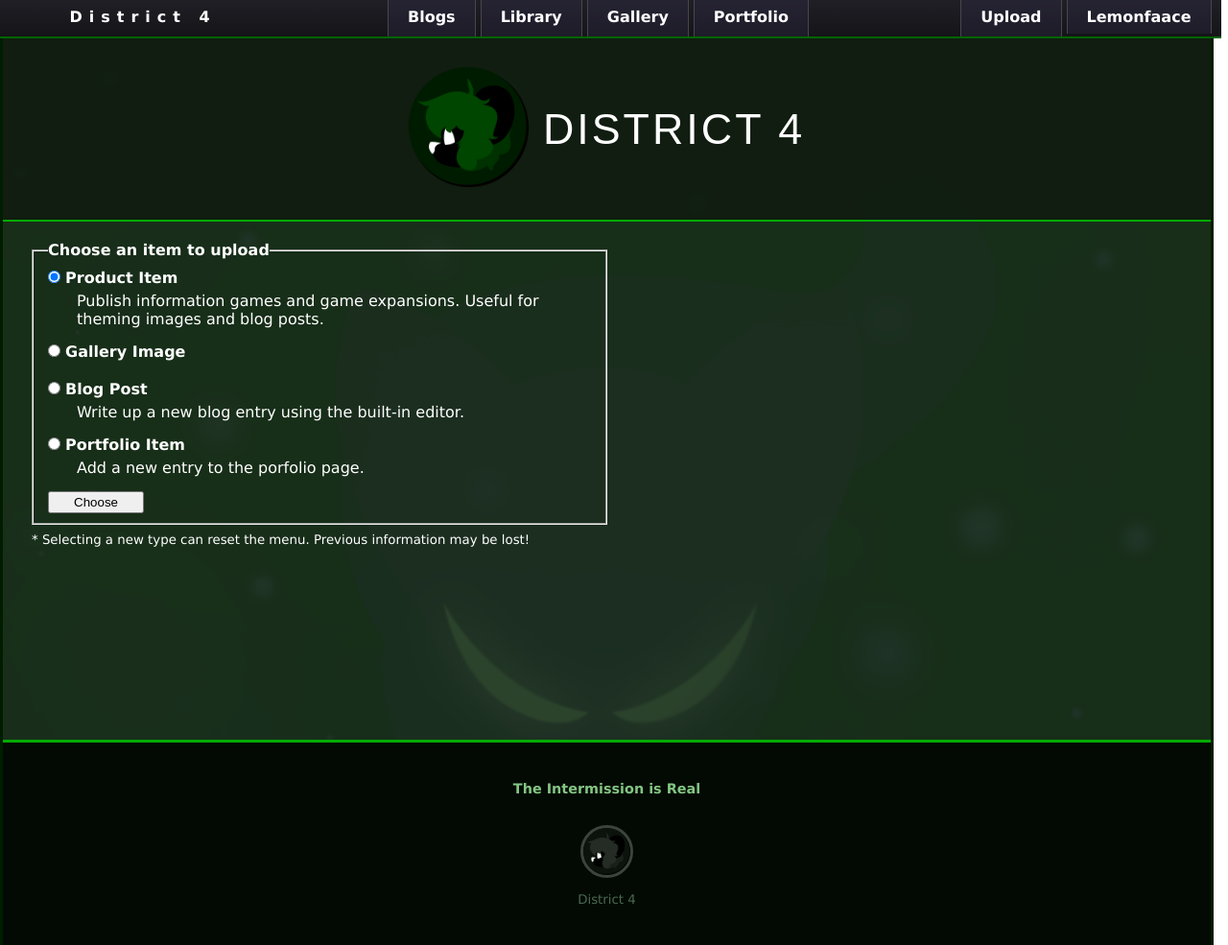
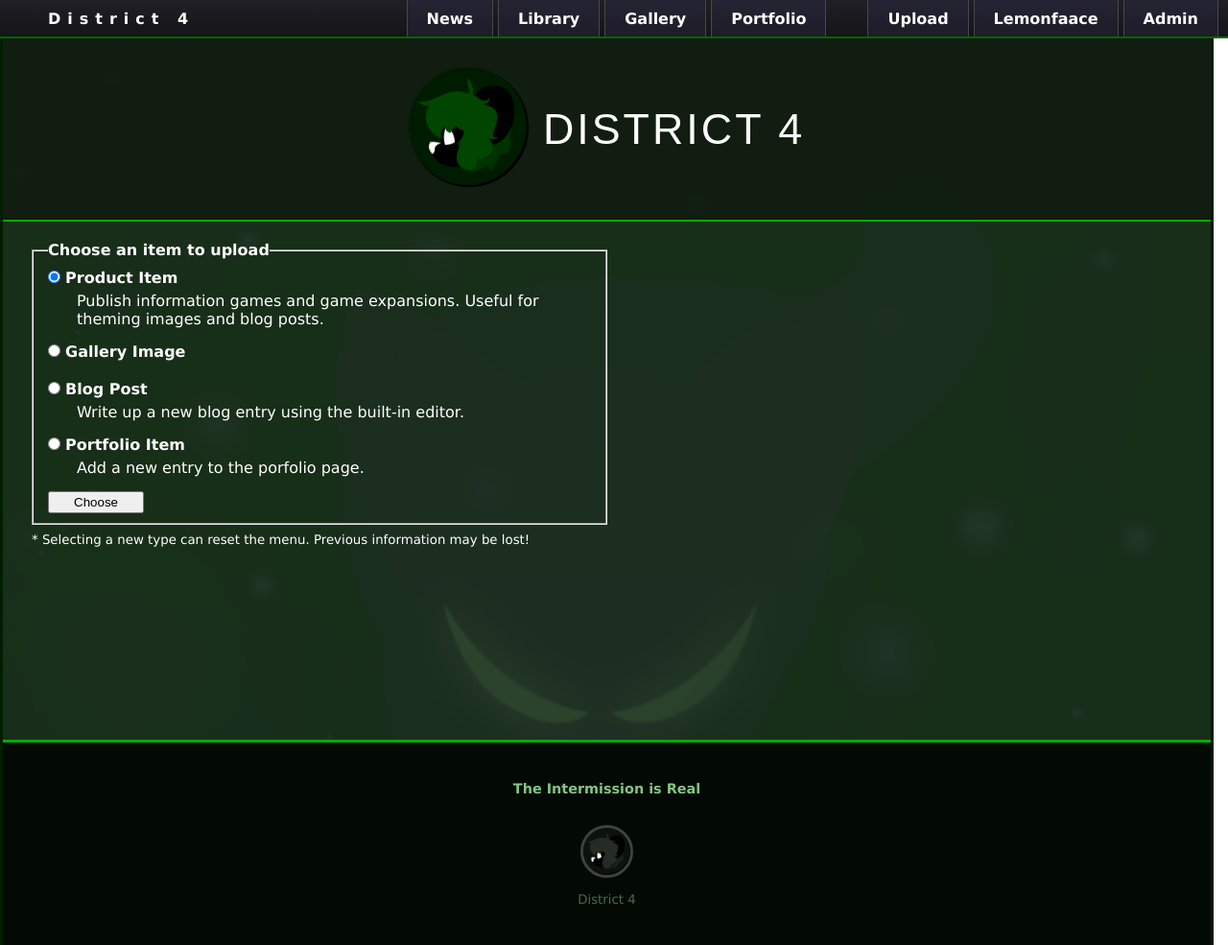
Before and after one commit to JASteads/D4311-Website, a website built with Vite: page src/upload.html in a window 1280 px wide. Shown: the whole page at 96% size. Built offline with nearby package versions, Linux system fonts and the light colour scheme; no server answers.

Commit message:
CSS Refactoring Practice
Also replaced all quotation marks with apostrophes for consistency. Prepared a login html as well (it definitely doesn't look very correct yet)

```diff
--- a/src/CSS/style.css
+++ b/src/CSS/style.css
@@ -38,6 +38,28 @@ body {
     border-color: rgb(0, 29, 0);
 }
 
+.dropdown {
+    position: absolute;
+    display: none;
+    flex-direction: column;
+    border: rgb(101, 98, 110) solid 2px;
+    border-radius: 2px;
+    background-color: rgba(55, 53, 70, 0.3);
+    min-height: 100px;
+    width: 160px;
+    top: 100%;
+    right: 0;
+}
+
+.dropdown button {
+    font-family: "Courier", system-ui, sans-serif;
+    font-size: 1em;
+    color: white;
+    background-color: rgba(100, 255, 100, 0.1);
+    border: #0a0 solid 1px;
+    padding: 5px;
+}
+
 /* ====================== HEADER ====================== */
 
 header {
@@ -71,15 +93,14 @@ header .logo {
 
 .navigation {
     position: fixed;
-    align-self: center;
-    display: flex;
+    left: 0;
+    display: grid;
+    grid-template-columns: 1fr 1fr 1fr;
     background: linear-gradient(rgb(32, 31, 37), rgb(21, 20, 24));
     border-bottom: rgb(0, 102, 0) solid 2px;
     width: 100%;
     height: 40px;
-    justify-content: space-between;
     padding: 0 10px;
-    padding-left: 60px;
     z-index: 4311;
 }
 
@@ -87,11 +108,38 @@ header .logo {
     display: flex;
 }
 
+/* Introducing myself to the > operator, which enables direct child referencing */
+.navigation > section:nth-child(1) {
+    padding-left: 40px;
+    justify-content: start;
+}
+
+.navigation > section:nth-child(2) {
+    justify-content: center;
+}
+
+.navigation > section:nth-child(3) {
+    justify-content: end;
+}
+
+.website-title {
+    display: flex;
+    align-items: center;
+    height: 100%;
+    text-decoration: none;
+    color: white;
+    font-weight: bold;
+    letter-spacing: 7px;
+    white-space: pre;
+}
+
 .navigation-button {
-    display: inline-block;
+    display: flex;
+    align-items: center;
+    height: 100%;
     background: rgba(51, 48, 80, 0.3);
     color: white;
-    padding: 8px 20px;
+    padding: 0 20px;
     margin-left: 5px;
     border: rgb(71, 70, 78) solid 0;
     border-width: 0 1px;
@@ -102,36 +150,16 @@ header .logo {
     transition: background-color 0.1s ease;
 }
 
-.website-title {
-    display: inline-block;
-    text-decoration: none;
-    color: white;
-    padding: 8px 20px;
-    font-size: 16px;
-    letter-spacing: 7px;
-    font-weight: bold;
-    text-align: center;
-    white-space: pre;
-}
-
 .navigation-button:hover {
     background-color: rgba(78, 69, 116, 0.3);
 }
 
-.account-button-container .dropdown {
-    display: none;
-    position: absolute;
-    border: rgb(101, 98, 110) solid 2px;
-    border-radius: 2px;
-    background-color: rgba(55, 53, 70, 0.3);
-    height: 300px;
-    width: 180px;
-    top: 100%;
-    right: 8px;
+.main-nav-button-container {
+    position: relative;
 }
 
-.account-button-container:hover .dropdown {
-    display: block;
+.main-nav-button-container:hover .dropdown {
+    display: flex;
 }
 
 /* ====================== FOOTER ====================== */
@@ -168,6 +196,7 @@ footer small {
 }
 
 /* ====================== HOME NAV ====================== */
+
 .home-nav {
     display: flex;
     justify-content: space-around;
@@ -228,11 +257,6 @@ footer small {
     height: 12px;
     cursor: pointer;
 }
-
-/* .home-nav a:hover {
-    background-color: rgba(80, 110, 80, 0.6);
-    transform: translateY(-2px);
-} */
 
 /* ====================== HOME PAGE ====================== */
 
@@ -651,31 +675,33 @@ main h2 {
     margin-bottom: 50px;
 }
 
-.history-card {
+.blog-history-container li {
     max-width: 360px;
 }
 
-.history-card .preview {
+.blog-history-container li .preview {
     background-color: #0a0;
     width: 360px;
     min-height: 230px;
     margin-bottom: 5px;
 }
 
-.history-card .category {
+
+.blog-history-container li .category {
     font-weight: bold;
     text-transform: uppercase;
 }
 
-.history-card .date {
+
+.blog-history-container li .date {
     color: rgb(122, 194, 101);
 }
 
-.history-card h3 {
+.blog-history-container li h3 {
     padding: 10px 0;
 }
 
-.history-card p {
+.blog-history-container li p {
     font-size: 0.9em;
 }
 
--- a/src/JS/components.ts
+++ b/src/JS/components.ts
@@ -59,36 +59,27 @@ export class Components {
         return footer;
     }
 
-    private createAccountDropdown = () => {
+    private createDropdown = (childNodes: Node[]) => {
         const dropdown = document.createElement('div');
         dropdown.className = 'dropdown';
 
-        const accountInfo = document.createElement('div');
-        const username = document.createElement('span');
-        const icon = document.createElement('img');
-
-        accountInfo.append(username, icon);
-
-        const accountSettings = document.createElement('span');
-        const logout = document.createElement('span');
-
-        dropdown.append(accountInfo, accountSettings, logout);
-
+        dropdown.append(...childNodes);
         return dropdown;
     }
+
+
 
     // Create on-demand, stored references aren't needed
     private getNavSections = () => {
         return {
             middle: [
-                { name: 'Blogs',   link: 'blog_history'},
+                { name: 'News',   link: 'blog_history'},
                 { name: 'Library', link: 'library'},
                 { name: 'Gallery', link: 'gallery' },
                 { name: 'Portfolio', link: 'portfolio'}
             ] as NavItem[],
             right: [
-                { name: 'Upload',     link: 'upload' },
-                // { name: 'Lemonfaace', link: '#' }
+                { name: 'Upload',     link: 'upload' }
             ] as NavItem[]
         };
     }
@@ -102,34 +93,80 @@ export class Components {
         return button;
     }
 
+    private createButtonContainer = (nodes: Node[]) => {
+        const container = document.createElement('div');
+        container.className = 'main-nav-button-container';
+
+        container.append(...nodes);
+        return container;
+    }
+
     private createNavigation = (): HTMLElement => {
-        const generateNavButtons = (items: NavItem[]) => items.map(i => this.createNavButton(i));
-
-        const navigation = document.createElement('div');
-        navigation.className = 'navigation';
-
-        const { middle, right } = this.getNavSections();
-
-        const sectionLeft = document.createElement('section');
-        const sectionMid = document.createElement('section');
-        const sectionRight = document.createElement('section');
-
         const websiteTitle = document.createElement('a');
         websiteTitle.className = 'website-title'
         websiteTitle.textContent = 'District 4';
         websiteTitle.href = '../index.html';
 
+        // Prepare sections
+        const generateNavButtons = (items: NavItem[]) => items.map(i => this.createNavButton(i));
+        const sectionLeft = document.createElement('section');
+        const sectionMid = document.createElement('section');
+        const sectionRight = document.createElement('section');
+        const { middle, right } = this.getNavSections();
+
+        // Append default buttons
         sectionLeft.append(websiteTitle);
         sectionMid.append(...generateNavButtons(middle));
         sectionRight.append(...generateNavButtons(right));
 
-        const accountButtonContainer = document.createElement('div');
-        accountButtonContainer.className = 'account-button-container';
-        const accountButton = this.createNavButton({ name: 'Lemonfaace', link: '#' });
+        /* ================= MANUAL NODE GROUP HANDLING ================= */
 
-        accountButtonContainer.append(accountButton, this.createAccountDropdown());
-        sectionRight.appendChild(accountButtonContainer);
+        const createAccountDropdown = () => {
+            const accountInfo = document.createElement('div');
+            const username = document.createElement('span');
+            const icon = document.createElement('img');
 
+            accountInfo.append(username, icon);
+
+            const accountSettings = document.createElement('span');
+            const logout = document.createElement('span');
+
+            return this.createDropdown([accountInfo, accountSettings, logout]);
+        }
+
+        // TODO: Move to server-side injection when preparing for launch
+        const createAdminDropdown = () => {
+            const adminPanelButton = document.createElement('button');
+            adminPanelButton.textContent = 'Admin Panel';
+            adminPanelButton.addEventListener('click', () => {});
+
+            const adminViewButton = document.createElement('button');
+            adminViewButton.textContent = 'Admin View';
+            adminViewButton.addEventListener('click', () => {});
+
+            return this.createDropdown([ adminPanelButton, adminViewButton ]);
+        }
+
+        const rightGroups = {
+            accountNodes: [
+                this.createNavButton({ name: 'Lemonfaace', link: '#' }),
+                createAccountDropdown()
+            ],
+            adminNodes: [
+                this.createNavButton({ name: 'Admin', link: '#' }),
+                createAdminDropdown()
+            ]
+        };
+        const rightContainers = [
+            this.createButtonContainer(rightGroups.accountNodes),
+            this.createButtonContainer(rightGroups.adminNodes)
+        ]
+
+        sectionRight.append(...rightContainers);
+
+        // Finally, create the nav bar
+        const navigation = document.createElement('div');
+        navigation.className = 'navigation';
         navigation.append(sectionLeft, sectionMid, sectionRight);
 
         return navigation;
--- /dev/null
+++ b/src/JS/login.ts
@@ -0,0 +1,6 @@
+import { Components } from "./components";
+import { API_URL } from "./config";
+
+document.addEventListener('DOMContentLoaded', () => {
+    new Components();
+})
--- a/vite.config.ts
+++ b/vite.config.ts
@@ -2,15 +2,16 @@ import { defineConfig } from 'vite'
 
 // Loads pages properly
 const input = {
-    main: "./src/index.html",
-    upload: "./src/upload.html",
-    blogViewer: "./src/blog_viewer.html",
-    blogEditor: "./src/blog_editor.html",
-    productViewer: "./src/product_viewer.html",
-    library: "./src/library.html",
-    gallery: "./src/gallery.html",
-    portfolio: "./src/portfolio.html",
-    loadFail: "./src/load_fail.html"
+    main: './src/index.html',
+    login: './src/login.html',
+    upload: './src/upload.html',
+    blogViewer: './src/blog_viewer.html',
+    blogEditor: './src/blog_editor.html',
+    productViewer: './src/product_viewer.html',
+    library: './src/library.html',
+    gallery: './src/gallery.html',
+    portfolio: './src/portfolio.html',
+    loadFail: './src/load_fail.html'
 };
 
 export default defineConfig({
```
Also changed, not shown: src/DB/server.js (+8 -8 lines), src/JS/blog-editor.ts (+10 -10 lines), src/blog_history.html (+5 -6 lines), src/index.html (+1 -1 lines), src/login.html (added, +26 -0 lines).
